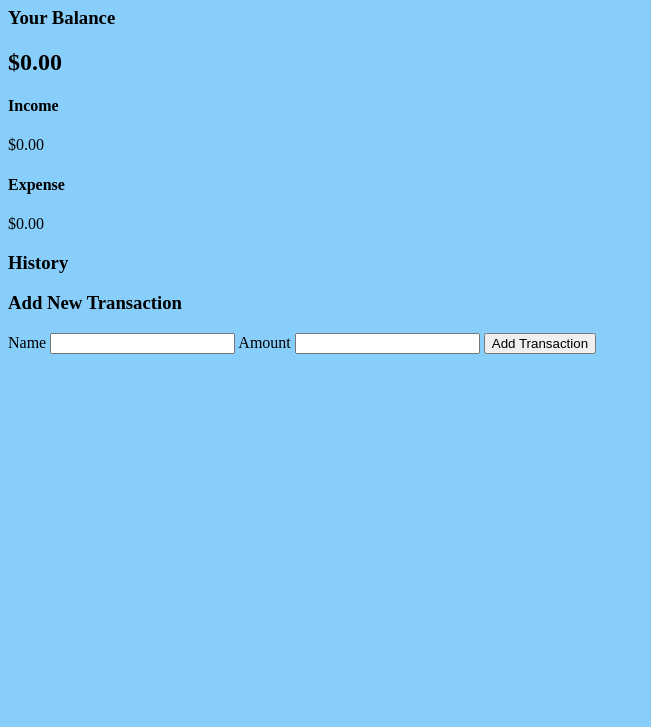
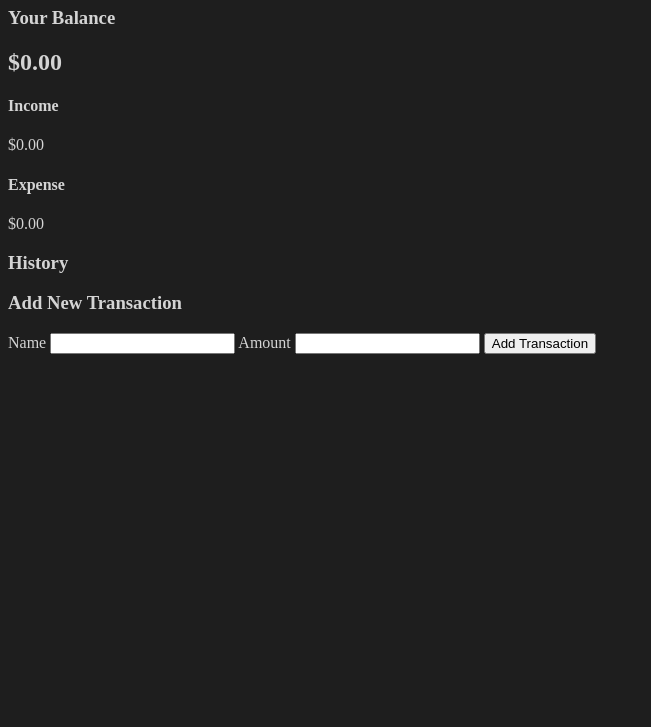
Before and after one commit to CodeByMaverick/Expense-tracker-js, a plain HTML site: page index.html in a window 1280 px wide. Shown: the part 73-800 px from the top of the page, without its empty margins (0-651 px from the left). Drawn offline with Linux system fonts and the light colour scheme.

Commit message:
Apply dark theme color scheme

```diff
--- a/style.css
+++ b/style.css
@@ -1,3 +1,4 @@
 body{
-    background-color: lightskyblue;
+    background-color: #1e1e1e;
+    color: #d4d4d4;
 }
```
